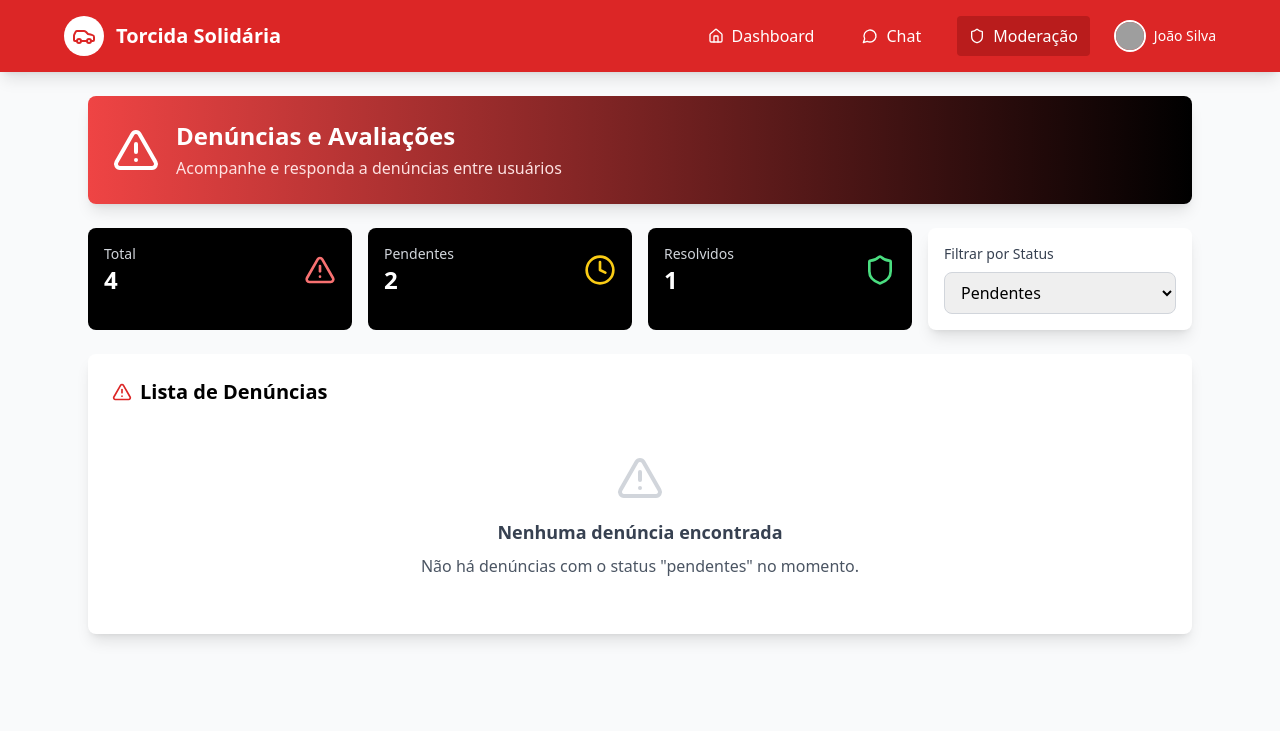
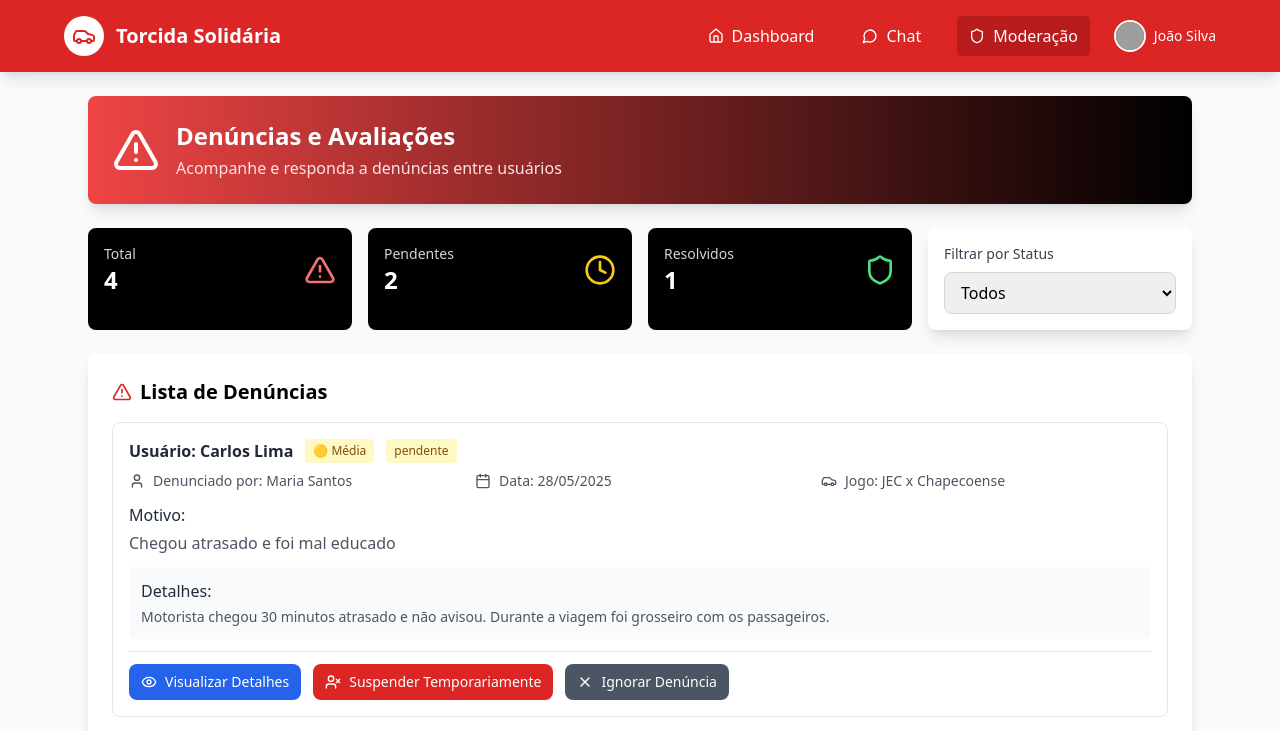
Before and after one commit to Gustavolskw/Start_up_VoiceLearn, a React (Vite) app: page / in a window 1280 px wide. Shown: the top 731 px of the page. Built offline with nearby package versions, Linux system fonts and the light colour scheme; grey boxes are pictures that could not be loaded.

Commit message:
tela de dennuncias mod - var filtro pendente

```diff
--- a/src/App.jsx
+++ b/src/App.jsx
@@ -75,7 +75,7 @@ const TorcidaSolidariaSimpleReports = () => {
   ];
 
   const filteredReports = reports.filter(report => {
-    if (filterStatus === 'todos') return true;
+    if (filterStatus === 'pendentes') return true;
     return report.status === filterStatus;
   });
 
@@ -211,6 +211,7 @@ const TorcidaSolidariaSimpleReports = () => {
             onChange={(e) => setFilterStatus(e.target.value)}
             className="w-full border border-gray-300 rounded-lg px-3 py-2 focus:outline-none focus:ring-2 focus:ring-red-500"
           >
+            <option value="todos">Todos</option>
             <option value="pendente">Pendentes</option>
             <option value="resolvido">Resolvidos</option>
             <option value="ignorado">Ignorados</option>
```
